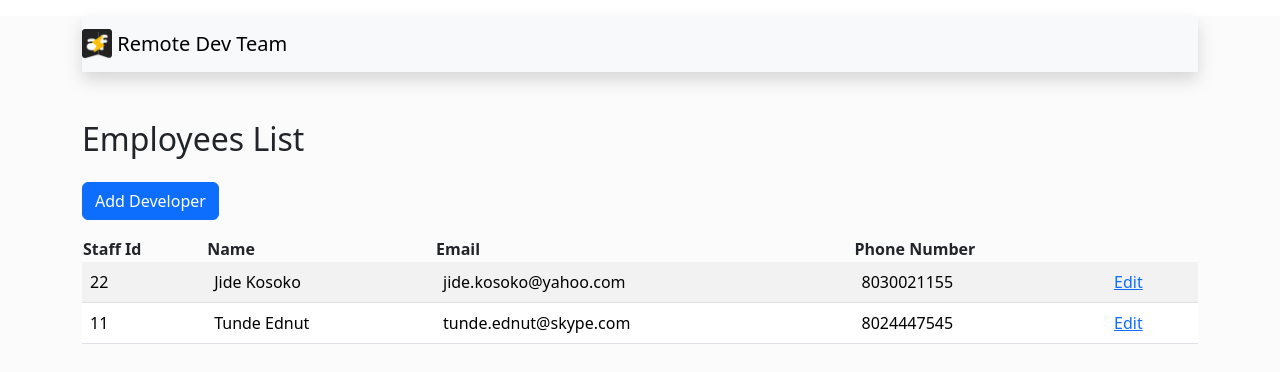
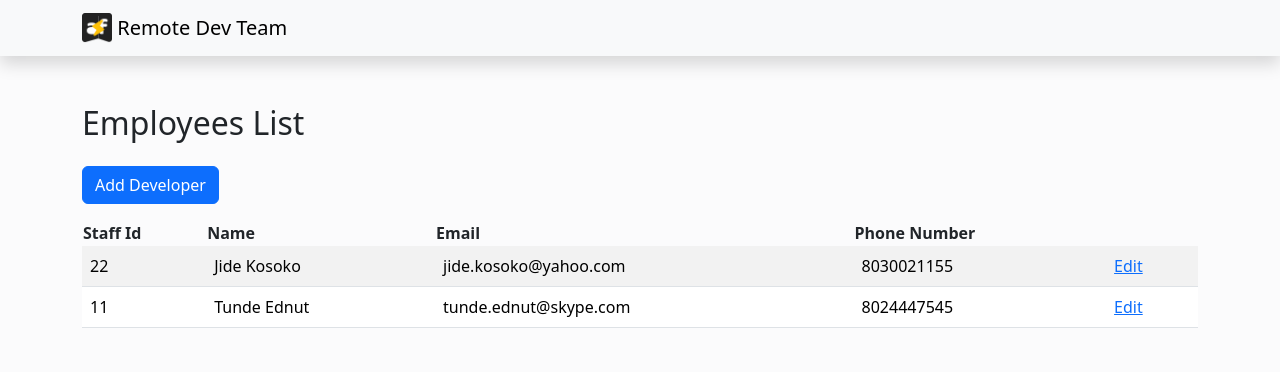
Before and after one commit to afolabiopakunle/employee-crud, an Angular app: page / in a window 1280 px wide. Shown: the top 372 px of the page. Built offline with nearby package versions, Linux system fonts and the light colour scheme.

Commit message:
before restart

```diff
--- a/src/app/app.component.html
+++ b/src/app/app.component.html
@@ -1,6 +1,6 @@
-<div class="container-fluid">
+<div class="container-fluid p-0">
+  <app-header></app-header>
   <div class="container mt-3">
-    <app-header></app-header>
     <router-outlet></router-outlet>
   </div>
 </div>
--- a/src/app/layout/header/header.component.html
+++ b/src/app/layout/header/header.component.html
@@ -1,7 +1,9 @@
 <nav class="navbar navbar-light bg-light shadow">
-    <a class="navbar-brand" routerLink="">
-        <img src="../assets/images/afolabi.logo.png" width="30" height="30" class="d-inline-block align-top"
-            alt="afolabi's icon">
-        Remote Dev Team
-    </a>
+    <div class="container">
+        <a class="navbar-brand" routerLink="">
+            <img src="../assets/images/afolabi.logo.png" width="30" height="30" class="d-inline-block align-top"
+                alt="afolabi's icon">
+            Remote Dev Team
+        </a>
+    </div>
 </nav>
```
